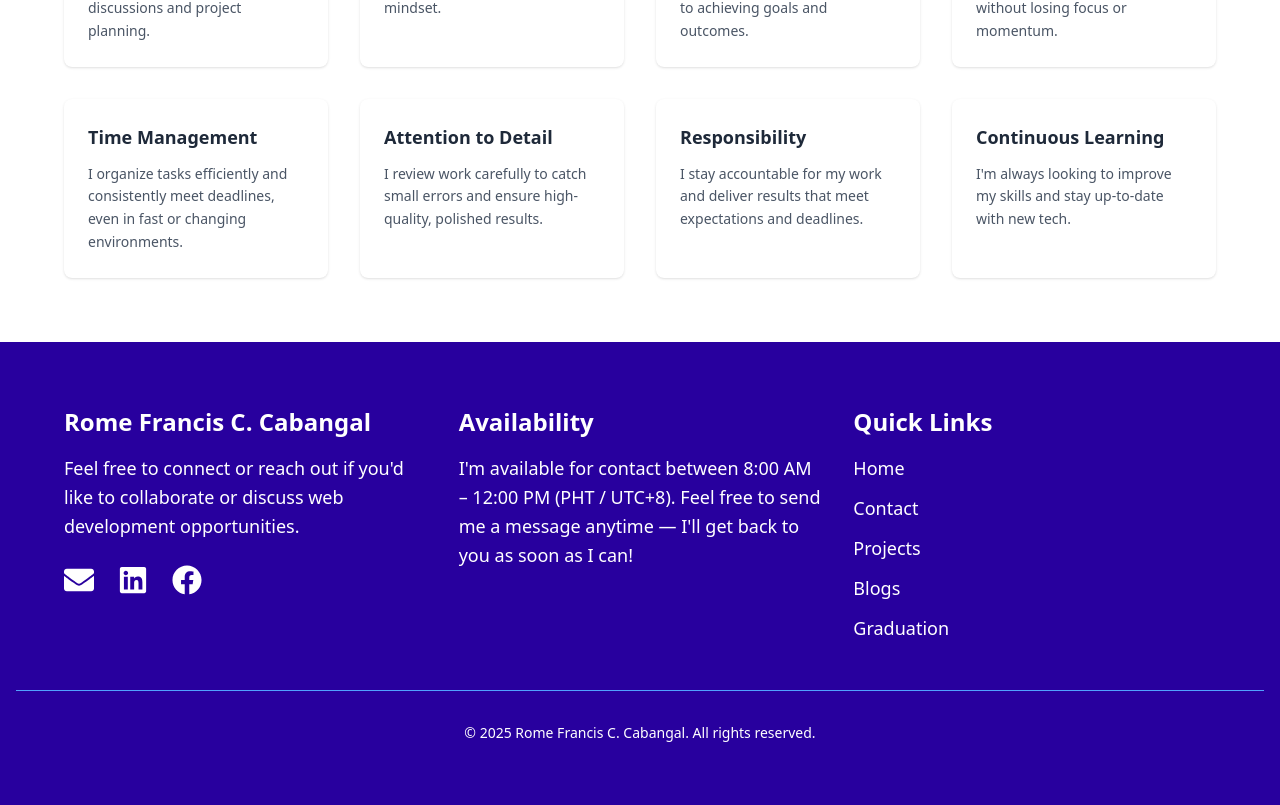
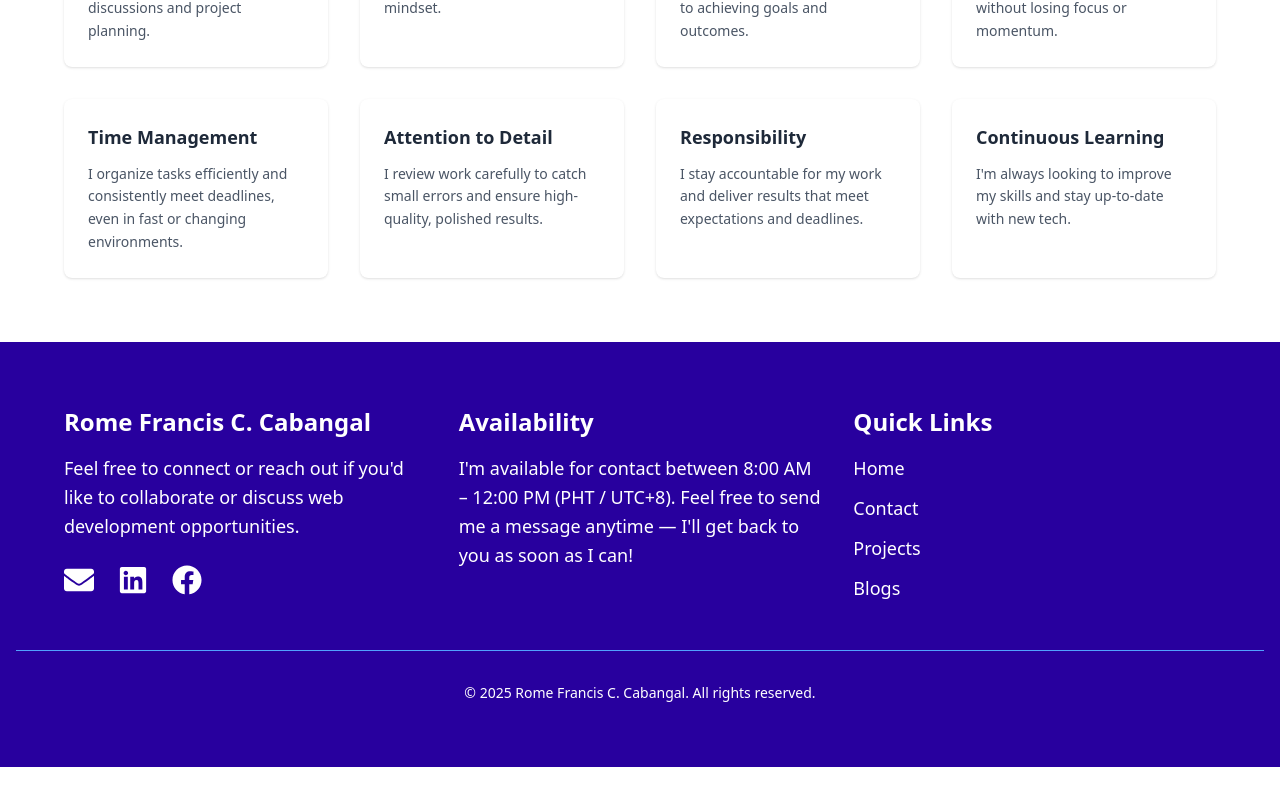
Before and after one commit to HikaruXA/portfolio, a React (Vite) app: page / in a window 1280 px wide. Shown: the part 2858-3663 px from the top of the page. After the commit the page ends 3625 px from the top, so only its background shows below. Built offline with nearby package versions, Linux system fonts and the light colour scheme.

Commit message:
Remove Graduation link from Footer component for cleaner navigation

```diff
--- a/src/components/Footer.jsx
+++ b/src/components/Footer.jsx
@@ -91,14 +91,6 @@ const Footer = () => {
                 Blogs
               </Link>
             </li>
-            <li>
-              <Link
-                to="/graduation"
-                className="hover:underline hover:text-blue-300 transition-colors duration-200"
-              >
-                Graduation
-              </Link>
-            </li>
           </ul>
         </div>
       </div>
```
